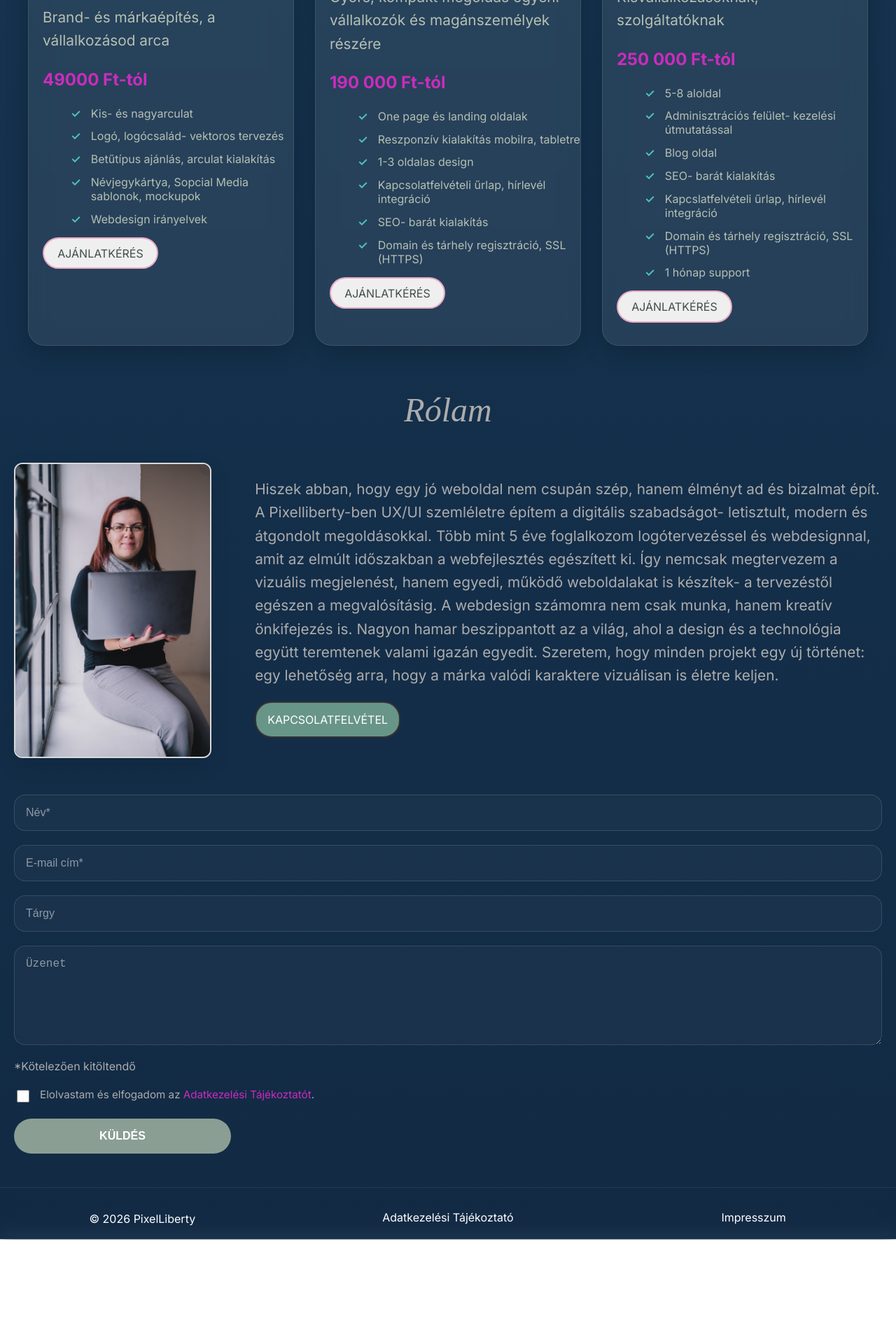
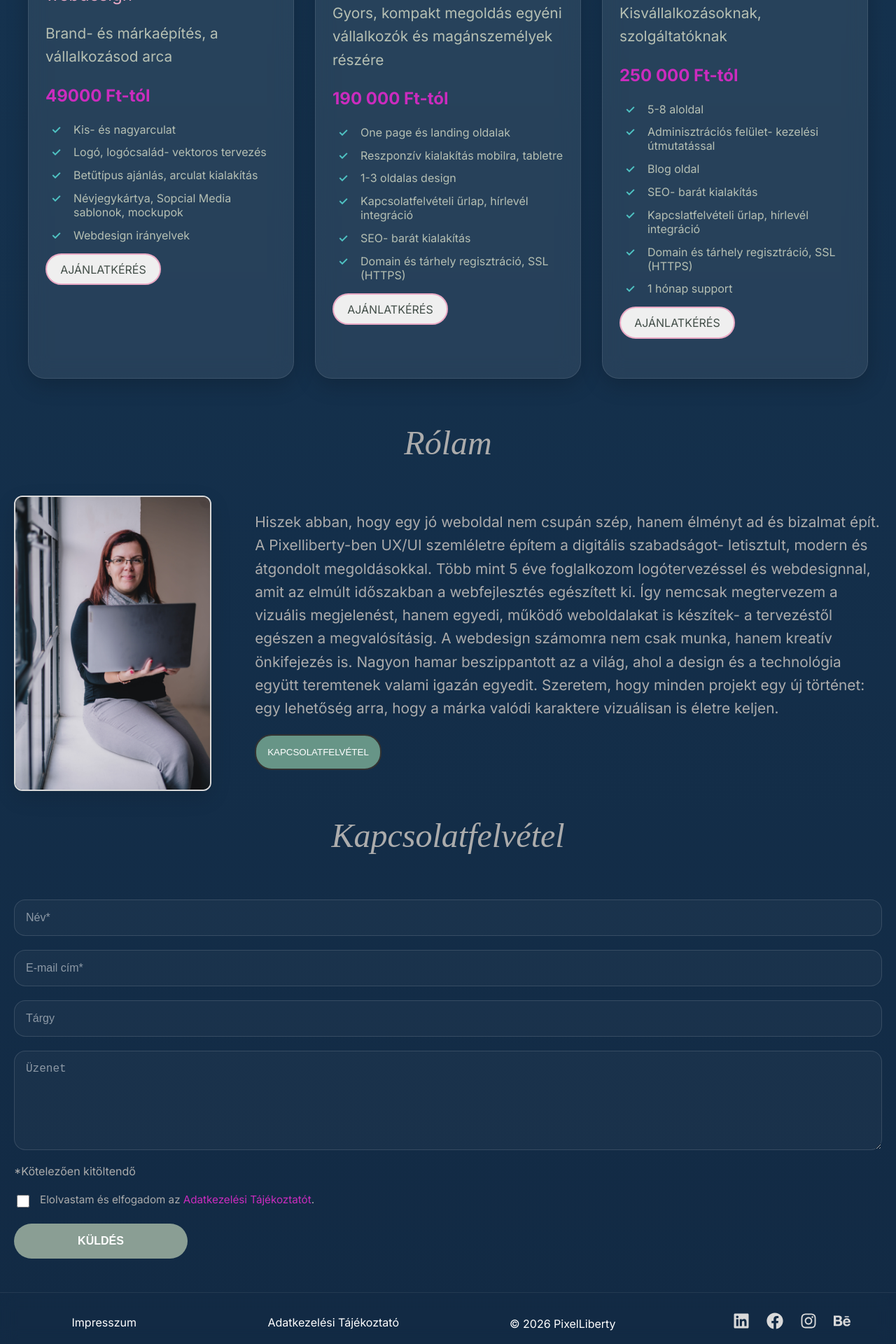
Before and after one commit to FlowWolfKft/pixelLibertyReact, a React (Vite) app: page / in a window 1280 px wide. Shown: the part 739-2659 px from the top of the page at 70% size. Before the commit the page ends 2509 px from the top, so only its background shows below. Built offline with nearby package versions, Linux system fonts and the light colour scheme.

Commit message:
footer, sm icons

```diff
--- a/src/components/Contact.jsx
+++ b/src/components/Contact.jsx
@@ -4,6 +4,7 @@ import ContactForm from "../ContactForm";
 function Contact() {
   return (
     <div className="content-box">
+      <h1>Kapcsolatfelvétel</h1>
       <ContactForm />
     </div>
   );
--- a/src/components/Footer.jsx
+++ b/src/components/Footer.jsx
@@ -1,12 +1,15 @@
 import React from "react";
 import { Link } from "react-router-dom";
+import { FaFacebook, FaInstagram, FaLinkedin, FaBehance } from "react-icons/fa";
 
 function Footer() {
   return (
     <footer className="footer">
-      <div className="column-3">
-        <div>
-          <p>© 2026 PixelLiberty</p>
+      <div className="column-4">
+        <div className="footer-links">
+          <Link to="/impressum" target="_blank" rel="noopener noreferrer">
+            Impresszum
+          </Link>
         </div>
 
         <div className="footer-links">
@@ -14,14 +17,44 @@ function Footer() {
             Adatkezelési Tájékoztató
           </Link>
         </div>
+    <div>
+          <p>© 2026 PixelLiberty</p>
+        </div>
+        <div className="social-icons">
+          <a
+            href="https://https://www.linkedin.com/in/monikafarkasgyovai/"
+            target="_blank"
+            rel="noopener noreferrer"
+          >
+            <FaLinkedin />
+          </a>
+          <a
+            href="https://www.facebook.com/profile.php?id=61571804105911"
+            target="_blank"
+            rel="noopener noreferrer"
+          >
+            <FaFacebook />
+          </a>
 
-        <div className="footer-links">
-          <Link to="/impressum" target="_blank" rel="noopener noreferrer">
-            Impresszum
-          </Link>
+          <a
+            href="https://instagram.com/pixel.liberty"
+            target="_blank"
+            rel="noopener noreferrer"
+          >
+            <FaInstagram />
+          </a>
+
+          <a
+            href="https://behance.net/pixelliberty"
+            target="_blank"
+            rel="noopener noreferrer"
+          >
+            <FaBehance />
+          </a>
         </div>
-      </div>
+    </div>
     </footer>
   );
 }
+
 export default Footer;
--- a/src/style.css
+++ b/src/style.css
@@ -53,84 +53,6 @@ img {
   max-width: 100%;
   height: auto;
 }
-a {
-  color: var(--dark-pink);
-  text-decoration: none;
-}
-a:hover {
-  color: var(--light-green);
-}
-.services-card {
-  /*background: var(--homok);*/
-  border: 2px solid var(--homok);
-  padding-left: 20px;
-  max-width: 75%;
-  margin-bottom: 2rem;
-  color: var(--light-green);
-  background: rgba(255, 255, 255, 0.08);
-  backdrop-filter: blur(14px);
-  -webkit-backdrop-filter: blur(14px);
-  border: 1px solid rgba(255, 255, 255, 0.1);
-  border-radius: 24px;
-  box-shadow: 0 8px 32px rgba(0, 0, 0, 0.2);
-  transition: all 0.35s ease;
-}
-.service-card:hover {
-  transform: translateY(-8px);
-}
-.services-btn {
-  display: inline-block;
-  padding: 0.8rem 1.2rem;
-  color: var(--body-text);
-  /*background-color: var(--green);*/
-  text-transform: uppercase;
-  border: 2px solid var(--pink);
-  border-radius: 24px;
-  font-family: inherit;
-  font-size: inherit;
-  line-height: 1;
-  transition: transform 0.2s ease;
-  margin-bottom: 2rem;
-}
-.services-btn:hover {
-  transform: scale(1.1);
-  background-color: var(--dark-pink);
-  color: var(--white);
-  border: 2px solid whitesmoke;
-}
-.services svg {
-  height: 12.5rem;
-  width: 12.5rem;
-  stroke-width: 0.5;
-  stroke: var(--title);
-}
-.price h3 {
-  color: var(--dark-pink);
-  font-weight: bold;
-  transition: transform 0.35s ease;
-  transform-origin: left center;
-}
-ul li {
-  list-style: none;
-}
-
-.features {
-  list-style: none;
-  padding: 0;
-}
-.features li {
-  position: relative;
-  padding-left: 1.8rem;
-  margin-bottom: 0.8rem;
-}
-.features li::before {
-  content: "✓";
-  position: absolute;
-  left: 0;
-  top: 0;
-  color: #4fc2c2;
-  font-weight: 700;
-}
 h1,
 h2,
 h3 {
@@ -161,6 +83,80 @@ p {
 
   line-height: 1.6;
 }
+a {
+  color: var(--dark-pink);
+  text-decoration: none;
+}
+a:hover {
+  color: var(--light-green);
+}
+.services-card {
+  /*background: var(--homok);*/
+  border: 2px solid var(--homok);
+  padding: 1.5rem;
+  max-width: 75%;
+  margin-bottom: 2rem;
+  color: var(--light-green);
+  background: rgba(255, 255, 255, 0.08);
+  backdrop-filter: blur(14px);
+  -webkit-backdrop-filter: blur(14px);
+  border: 1px solid rgba(255, 255, 255, 0.1);
+  border-radius: 24px;
+  box-shadow: 0 8px 32px rgba(0, 0, 0, 0.2);
+  transition: all 0.35s ease;
+}
+.service-card:hover {
+  transform: translateY(-8px);
+}
+.services-btn {
+  display: inline-block;
+  padding: 0.8rem 1.2rem;
+  color: var(--body-text);
+  /*background-color: var(--green);*/
+  text-transform: uppercase;
+  border: 2px solid var(--pink);
+  border-radius: 24px;
+  font-family: inherit;
+  font-size: inherit;
+  line-height: 1;
+  transition: transform 0.2s ease;
+  margin-bottom: 2rem;
+}
+.services-btn:hover {
+  font-weight: bold;
+  transform: scale(1.1);
+  background-color: transparent;
+  color: var(--dark-pink);
+  border: 2px solid whitesmoke;
+}
+.price h3 {
+  color: var(--dark-pink);
+  font-weight: bold;
+  transition: transform 0.35s ease;
+  transform-origin: left center;
+}
+ul li {
+  list-style: none;
+}
+
+.features {
+  list-style: none;
+  padding: 0;
+}
+.features li {
+  position: relative;
+  /* padding-left: 1.8rem; */
+  margin-bottom: 0.8rem;
+}
+.features li::before {
+  content: "✓";
+  position: absolute;
+  left: -2rem;
+  top: 0;
+  color: #4fc2c2;
+  font-weight: 700;
+}
+
 .contact-btn {
   display: inline-block;
   padding: 1rem 1rem;
@@ -169,26 +165,26 @@ p {
   text-transform: uppercase;
   border: 2px solid #333333;
   border-radius: 24px;
-  font-family: inherit;
+  /*font-family: inherit;
   font-size: inherit;
   line-height: 1;
-  transition: transform 0.2s ease;
+  transition: transform 0.2s ease;*/
   margin-bottom: 2rem;
 }
 .contact-btn:hover,
 .contact-form button:hover {
   padding: 1rem 1rem;
-  color: var(--white);
-  background-color: var(--dark-pink);
+  color: var(--homok);
+  background-color: transparent;
   box-shadow:
     inset 0 1px 1px rgba(255, 255, 255, 0.12),
     0 6px 14px rgba(203, 44, 190, 0.25);
   transition: all 0.25s ease;
-  border: 2px solid whitesmoke;
+  border: 2px solid var(--dark-pink);
   border-radius: 32px;
-  font-family: inherit;
+  /*font-family: inherit;
   font-size: inherit;
-  line-height: 1;
+  line-height: 1;*/
   transform: scale(1.1);
 }
 .pixelliberty-img {
@@ -281,7 +277,7 @@ a.button {
 }
 
 .contact-form button {
-  width: 25%;
+  width: 20%;
   padding: 16px 24px;
   border: none;
   border-radius: 32px;
@@ -294,11 +290,6 @@ a.button {
   text-transform: uppercase;
 }
 
-.contact-form button:hover {
-  transform: translateY(-2px);
-  opacity: 0.9;
-  background: var(--dark-pink);
-}
 .impressum {
   transition: 0.2s ease;
   transform-origin: left center;
@@ -312,10 +303,8 @@ a.button {
 footer {
   z-index: 999;
   backdrop-filter: blur(12px);
-  /*background: rgba(10, 10, 10, 0.7);*/
   border-top: 1px solid rgba(255, 255, 255, 0.08);
   position: relative;
-  z-index: 9;
   color: #fff;
   text-align: center;
   overflow: hidden;
@@ -333,12 +322,30 @@ footer p {
   margin-top: 2rem;
   font-size: inherit;
 }
-.footer-social {
-  background-color: #fff;
-  box-shadow: inset 0px 4px 12px 0px rgba(0, 0, 0, 0.2);
-  padding: 15px 0;
-  border-bottom: solid 3px white;
-  text-align: center;
+
+.social-icons svg {
+  width: 1.5rem;
+  height: 1.5rem;
+}
+.social-icons,
+.social-icons a {
+  font-size: 1.5rem;
+  display: flex;
+  align-items: center;
+  justify-content: center;
+
+  width: 3rem;
+  height: 3rem;
+  /*border-radius: 50%;*/
+
+  color: var(--homok);
+  background: transparent;
+  transition: 0.3s;
+}
+.social-icons a:hover {
+  color: var(--dark-pink);
+  /*background: rgba(255, 255, 255, 0.1);*/
+  transform: translateY(-2px);
 }
 .footer-links {
   margin-top: 2rem;
@@ -349,5 +356,28 @@ footer p {
     flex-wrap: wrap;
   }
 }
-@media only screen and (max-width: 781px) {
+@media only screen and (max-width: 481px) {
+  .about-text {
+    margin-left: 0;
+  }
+  .hero p {
+    padding: 0;
+  }
+  .contact-form button {
+    width: 50%;
+  }
+  footer .column-4 {
+    display: inline-block;
+    justify-items: center;
+  }
+  .footer-links {
+    width: 100%;
+  }
+  footer .social-icons a {
+    margin: 1rem;
+    padding-top: 2rem;
+  }
+  footer p {
+    font-size: 0.9rem;
+  }
 }
```
